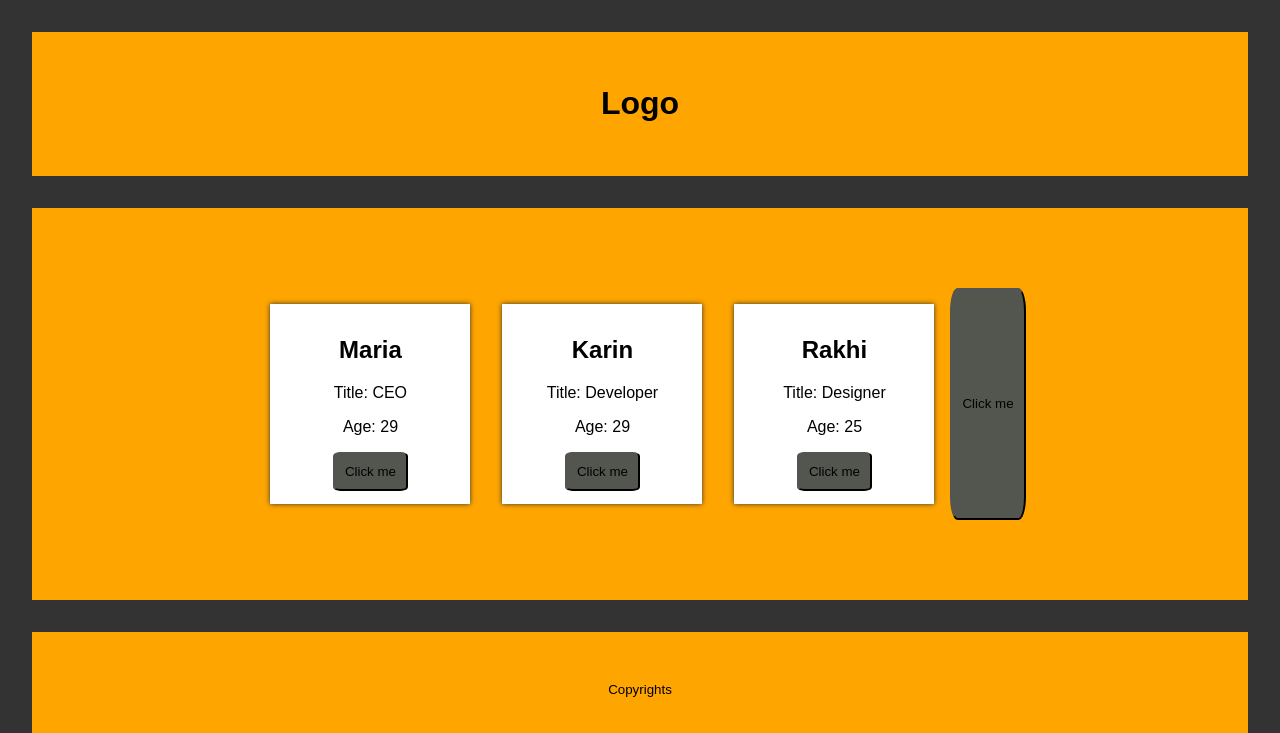
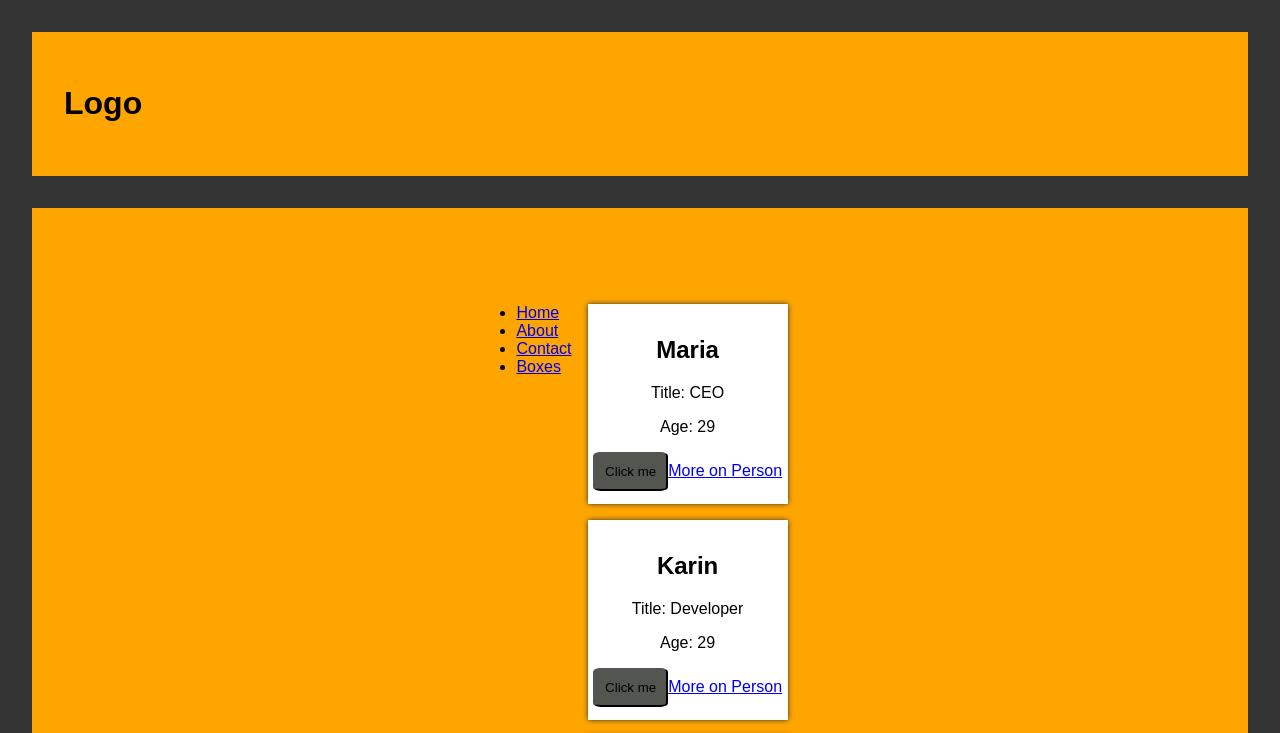
Before and after one commit to rakhicc/boxes_demo, a React (Create React App) app: page /box in a window 1280 px wide. Shown: the top 733 px of the page. Built offline with nearby package versions, Linux system fonts and the light colour scheme.

Commit message:
added react-route-app ,useparams,useroutematch

```diff
--- a/package.json
+++ b/package.json
@@ -8,6 +8,7 @@
     "@testing-library/user-event": "^12.8.3",
     "react": "^17.0.2",
     "react-dom": "^17.0.2",
+    "react-router-dom": "^5.3.0",
     "react-scripts": "4.0.3",
     "web-vitals": "^1.1.2"
   },
--- a/src/App.js
+++ b/src/App.js
@@ -3,13 +3,15 @@ import Main from "./components/Main";
 import Header from "./components/Header";
 import Footer from "./components/Footer";
 import MainClassComponent from "./components/MainClassComponent";
+import { BrowserRouter as Router } from "react-router-dom";
+
 function App() {
   return (
-    <div className="App">
+    <Router>
       <Header />
-      <MainClassComponent />
+      <Main />
       <Footer />
-    </div>
+    </Router>
   );
 }
 
--- a/src/components/Box.js
+++ b/src/components/Box.js
@@ -1,7 +1,10 @@
+import { Link, useRouteMatch } from "react-router-dom";
 const Box = (props) => {
   const addhandler = () => {
     console.log("Box WOW");
   };
+  const match = useRouteMatch();
+
   return (
     <div className="box">
       <div>
@@ -9,6 +12,7 @@ const Box = (props) => {
         <p>Title: {props.title}</p>
         <p>Age: {props.age}</p>
         <button onClick={addhandler}>Click me</button>
+        <Link to={`${match.url}/${props.name}`}>More on Person</Link>
       </div>
     </div>
   );
--- /dev/null
+++ b/src/components/BoxNav.js
@@ -0,0 +1,30 @@
+import React from "react";
+import Box from "./Box";
+import Name from "./Name";
+import { Switch, Route, useRouteMatch } from "react-router-dom";
+const BoxNav = () => {
+  const match = useRouteMatch();
+  const allBoxes = () => {
+    return (
+      <div>
+        <Box name="Maria" title="CEO" age="29" />
+        <Box name="Karin" title="Developer" age="29" />
+        <Box name="Kati" title="Designer" age="25" />
+      </div>
+    );
+  };
+  return (
+    <div>
+      <Switch>
+        <Route exact path={match.path}>
+          {allBoxes}
+        </Route>
+        <Route path={`${match.path}/:personName`}>
+          <Name />
+        </Route>
+      </Switch>
+    </div>
+  );
+};
+
+export default BoxNav;
--- a/src/components/Main.js
+++ b/src/components/Main.js
@@ -1,13 +1,54 @@
-import Box from './Box'
-const Main=()=>{
-    return (
-  <main>
-  <Box name="Maria" title="CEO" age="29"/>
-    <Box name="Karin" title="Developer" age="29"/>
-    <Box name="Kati" title="Designer" age="25"/>
-  </main>
+import Box from "./Box";
+import { NavLink, Switch, Route } from "react-router-dom";
+import BoxNav from "./BoxNav";
+const Home = () => {
+  return (
+    <div>
+      <h1>this is the home page</h1>
+    </div>
+  );
+};
+const About = () => {
+  return (
+    <div>
+      <h1>this is the about page</h1>
+    </div>
+  );
+};
+const Contact = () => {
+  return (
+    <div>
+      <h1>this is the contact page</h1>
+    </div>
+  );
+};
+const Main = () => {
+  return (
+    <main>
+      <nav>
+        <ul>
+          <li>
+            <NavLink to="/">Home</NavLink>
+          </li>
+          <li>
+            <NavLink to="/about">About</NavLink>
+          </li>
+          <li>
+            <NavLink to="/contact">Contact</NavLink>
+          </li>
+          <li>
+            <NavLink to="/box">Boxes</NavLink>
+          </li>
+        </ul>
+      </nav>
+      <switch>
+        <Route path="/" exact component={Home} />
+        <Route path="/about" component={About} />
+        <Route path="/contact" component={Contact} />
+        <Route path="/box" component={BoxNav} />
+      </switch>
+    </main>
+  );
+};
 
-  );
-  }
-
-  export default Main;
+export default Main;
--- /dev/null
+++ b/src/components/Name.js
@@ -0,0 +1,15 @@
+import React from "react";
+import { useParams } from "react-router-dom";
+
+const Name = () => {
+  const { personName } = useParams();
+  return (
+    <div>
+      <p>
+        This is the page for showing details of individual person {personName}
+      </p>
+    </div>
+  );
+};
+
+export default Name;
```
Also changed, not shown: 1 other file (tests, documents, lock files or other folders).
